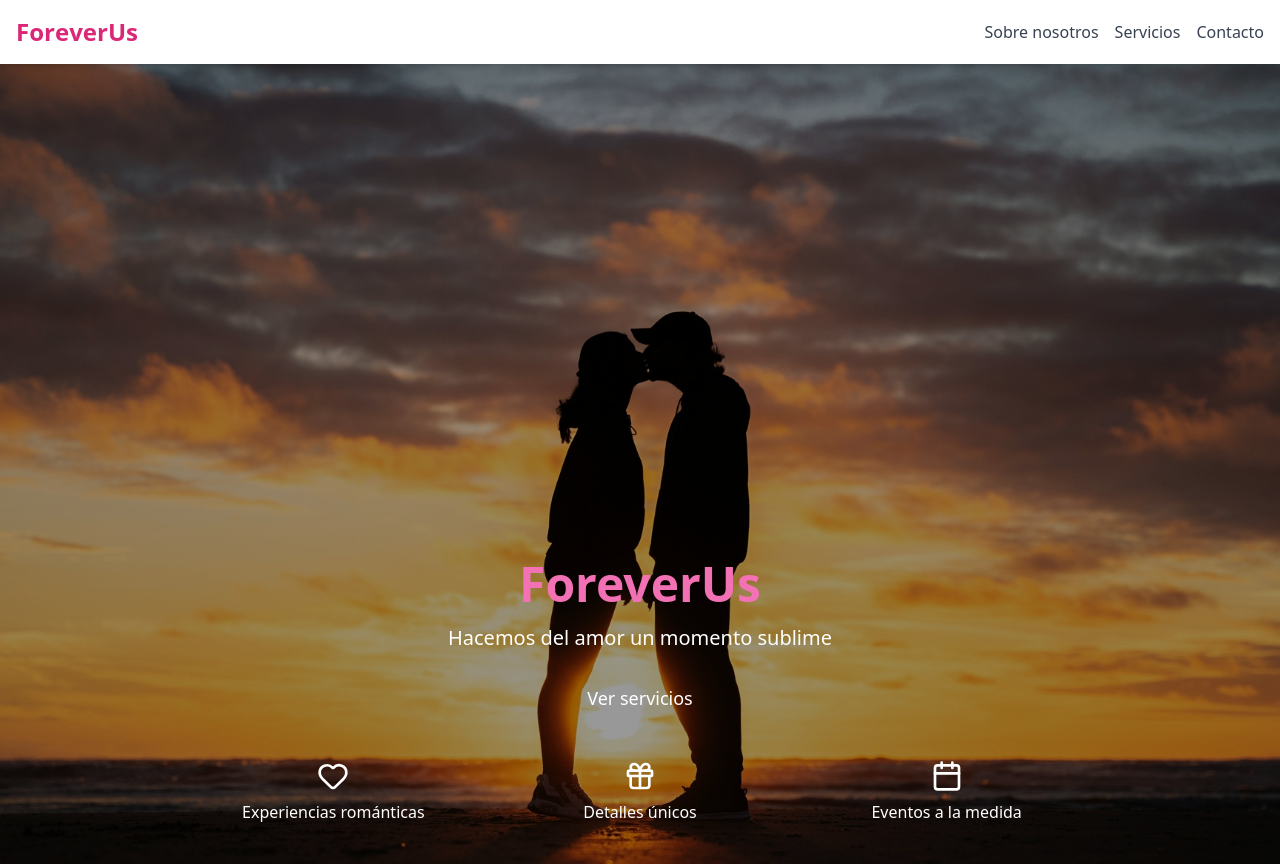
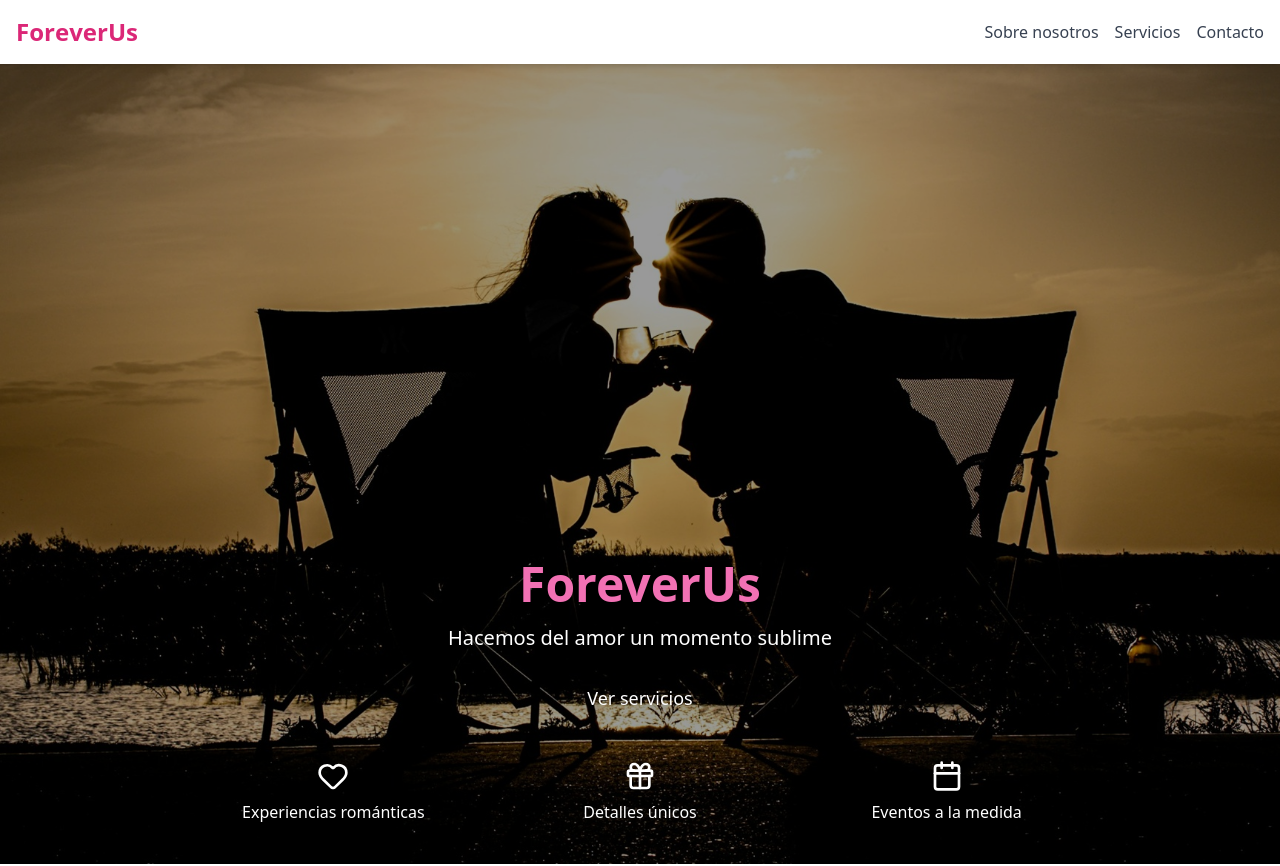
Before and after one commit to keykun456/ForeverUs, a Next.js app: page /home in a window 1280 px wide. Shown: the top 866 px of the page. Built offline with nearby package versions, Linux system fonts and the light colour scheme.

Commit message:
fix: fondo aleatorio solo al cargar + scroll condicional

```diff
--- a/components/HeroNuevo.tsx
+++ b/components/HeroNuevo.tsx
@@ -2,7 +2,7 @@
 
 import { useEffect, useState } from "react";
 import { Heart, Gift, Calendar } from "lucide-react";
-import { useRouter } from "next/router"; // 👈 Necesario para detectar hash
+import { useRouter } from "next/router";
 
 // ✅ Componente personalizado de Botón sin dependencia externa
 const Button = ({ children, ...props }: React.ButtonHTMLAttributes<HTMLButtonElement>) => (
@@ -14,11 +14,11 @@ const Button = ({ children, ...props }: React.ButtonHTMLAttributes<HTMLButtonEle
   </button>
 );
 
-// 👉 Lista de imágenes que se usarán como fondo (rotación solo al cargar)
+// 👉 Lista de imágenes que se usarán como fondo
 const images = ["/img/hero1.jpg", "/img/hero2.jpg", "/img/hero3.jpg"];
 
 export default function HeroNuevo() {
-  const [currentImageIndex] = useState(() => Math.floor(Math.random() * images.length)); // 🎲 Imagen aleatoria
+  const [currentImageIndex, setCurrentImageIndex] = useState(0); // 👈 Inicializamos en 0
   const router = useRouter();
 
   // 🔄 Solo hacer scroll al inicio si no hay hash en la URL
@@ -27,6 +27,12 @@ export default function HeroNuevo() {
       window.scrollTo(0, 0);
     }
   }, [router.asPath]);
+
+  // 🎲 Elegir una imagen aleatoria solo en cliente (después de montar)
+  useEffect(() => {
+    const randomIndex = Math.floor(Math.random() * images.length);
+    setCurrentImageIndex(randomIndex);
+  }, []);
 
   return (
     <section
```
